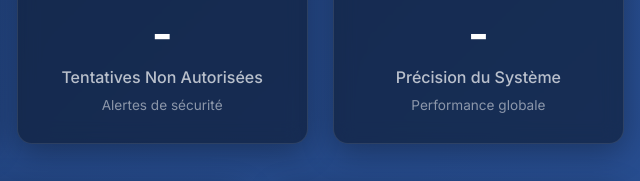
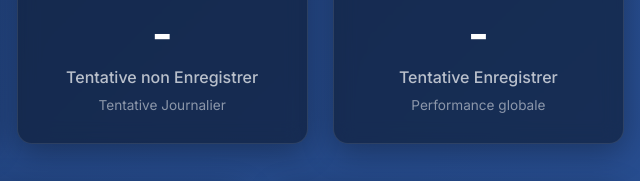
Before and after one commit to JellyMnavita/presence_detector, a plain HTML site: page index.html in a window 1280 px wide. Shown: the part 520-701 px from the top of the page, 636-1276 px from the left. Drawn offline with Linux system fonts and the light colour scheme; no server answers.

Commit message:
2e changerment

```diff
--- a/index.html
+++ b/index.html
@@ -498,13 +498,13 @@
             <div class="stat-card alert">
                 <div class="stat-icon"><i class="fas fa-exclamation-triangle"></i></div>
                 <div class="stat-value" id="unknown-events">-</div>
-                <div class="stat-label">Tentatives Non Autorisées</div>
-                <div class="stat-trend">Alertes de sécurité</div>
+                <div class="stat-label">Tentative non Enregistrer</div>
+                <div class="stat-trend">Tentative Journalier</div>
             </div>
             <div class="stat-card performance">
                 <div class="stat-icon"><i class="fas fa-bullseye"></i></div>
                 <div class="stat-value" id="avg-confidence">-</div>
-                <div class="stat-label">Précision du Système</div>
+                <div class="stat-label">Tentative Enregistrer</div>
                 <div class="stat-trend">Performance globale</div>
             </div>
         </div>
```
